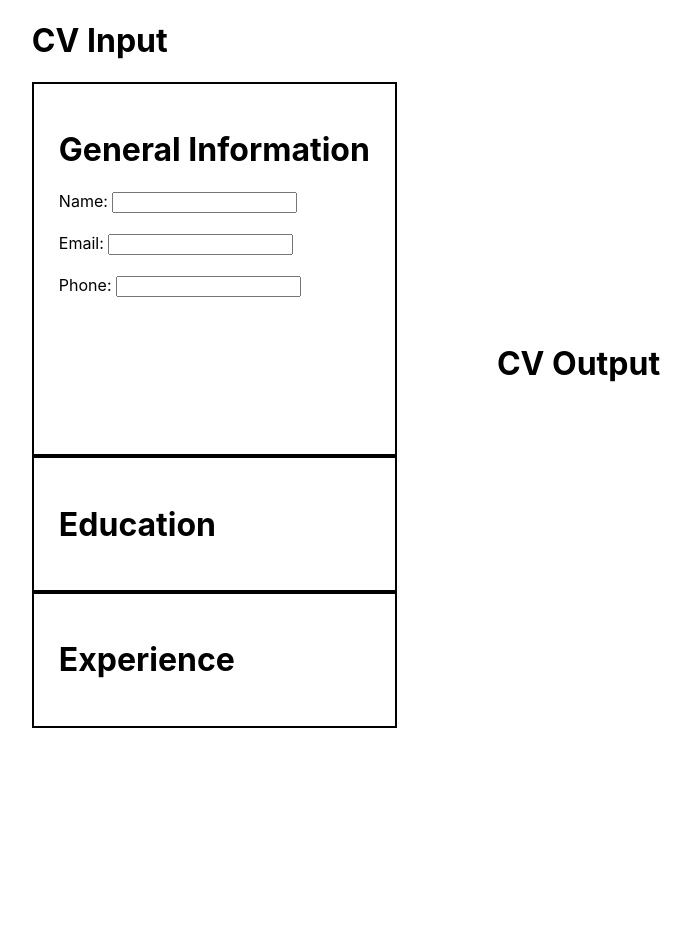
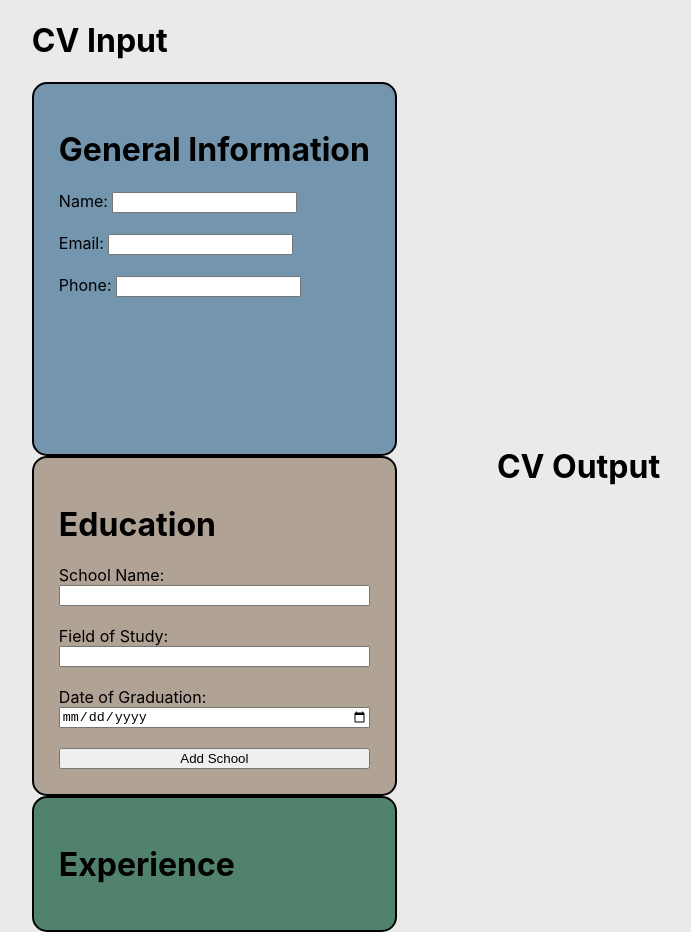
Before and after one commit to blevinspercussion/cv-application-with-hooks, a React (Create React App) app: page / in a window 1280 px wide. Shown: the whole page, without its empty margins (344-1035 px from the left). Before the commit the page ends 800 px from the top, so only its background shows below. Built offline with nearby package versions, Linux system fonts and the light colour scheme.

Commit message:
minor css additions, and started adding functions to Education component

```diff
--- a/src/App.css
+++ b/src/App.css
@@ -2,6 +2,7 @@
   display: flex;
   align-items: center;
   justify-content: center;
+  background-color: rgb(234, 234, 234);
 }
 
 .App-logo {
--- a/src/App.js
+++ b/src/App.js
@@ -15,16 +15,18 @@ const App = () => {
   const [schoolName, setSchoolName] = useState("");
   const [fieldOfStudy, setFieldOfStudy] = useState("");
   const [dateOfGraduation, setDateOfGraduation] = useState("");
+  const [school, setSchool] = useState({});
 
-  const [schools, setSchools] = useState("");
+  const [schools, setSchools] = useState([]);
 
   const [workName, setWorkName] = useState("");
   const [position, setPosition] = useState("");
   const [tasks, setTasks] = useState("");
   const [startDate, setStartDate] = useState("");
   const [endDate, setEndDate] = useState("");
+  const [work, setWork] = useState({});
 
-  const [works, setWorks] = useState("");
+  const [works, setWorks] = useState([]);
 
   // Handlers for general info
   const handleName = (newName) => {
@@ -52,7 +54,19 @@ const App = () => {
     setDateOfGraduation(newDateOfGraduation);
   };
 
-  // TODO functions for school submit and school delete
+  const handleSchools = (newSchool) => {
+    setSchools(schools.concat(newSchool));
+  };
+
+  const handleSchoolSubmit = (newSchool) => {
+    setSchool({
+      schoolName: schoolName,
+      fieldOfStudy: fieldOfStudy,
+      dateOfGraduation: dateOfGraduation,
+    });
+    handleSchools(newSchool);
+    console.log(schools);
+  };
 
   // Handlers for work experience
   const handleWorkName = (newWorkName) => {
@@ -94,7 +108,11 @@ const App = () => {
           fieldOfStudy={fieldOfStudy}
           dateOfGraduation={dateOfGraduation}
           schools={schools}
-          // handleSchoolSubmit={handleSchoolSubmit}
+          handleSchoolName={handleSchoolName}
+          handleFieldOfStudy={handleFieldOfStudy}
+          handleDateOfGraduation={handleDateOfGraduation}
+          handleSchools={handleSchools}
+          handleSchoolSubmit={handleSchoolSubmit}
           // deleteSchool={deleteSchool}
         />
         <ExperienceInfo
--- a/src/components/EducationInfo.js
+++ b/src/components/EducationInfo.js
@@ -1,10 +1,54 @@
 import React from "react";
 import "./component_styles.css";
 
-const EducationInfo = () => {
+const EducationInfo = ({
+  schoolName,
+  fieldOfStudy,
+  dateOfGraduation,
+  schools,
+  handleSchoolName,
+  handleFieldOfStudy,
+  handleDateOfGraduation,
+  handleSchools,
+  handleSchoolSubmit,
+  //   handleSchoolDelete,
+}) => {
+  const handleSchoolNameChange = (e) => {
+    handleSchoolName(e.target.value);
+  };
+
+  const handleFieldOfStudyChange = (e) => {
+    handleFieldOfStudy(e.target.value);
+  };
+
+  const handleDateOfGraduationChange = (e) => {
+    handleDateOfGraduation(e.target.value);
+  };
+
+  const handleSchoolsChange = (e) => {
+    handleSchools(e.target.value);
+  };
+
+  const handleSchoolSubmitChange = (e) => {
+    handleSchoolSubmit();
+    e.preventDefault();
+  };
+
   return (
     <div className="component ed-comp">
       <h1>Education</h1>
+      <label>School Name: </label>
+      <input onChange={handleSchoolNameChange}></input>
+      <br />
+      <label>Field of Study: </label>
+      <input onChange={handleFieldOfStudyChange}></input>
+      <br />
+      <label onChange={handleDateOfGraduationChange}>
+        Date of Graduation:{" "}
+      </label>
+      <input type="date"></input>
+      <br />
+      <input className="btn" type="submit" value="Add School"></input>
     </div>
   );
 };
--- a/src/components/GeneralInfo.js
+++ b/src/components/GeneralInfo.js
@@ -28,11 +28,11 @@ const GeneralInfo = ({
         <br />
         <br />
         <label>Email: </label>
-        <input type={email} onChange={handleEmailChange}></input>
+        <input type="email" onChange={handleEmailChange}></input>
         <br />
         <br />
         <label>Phone: </label>
-        <input type={phone} onChange={handlePhoneChange}></input>
+        <input type="phone" onChange={handlePhoneChange}></input>
         <br />
         <br />
       </form>
--- a/src/components/component_styles.css
+++ b/src/components/component_styles.css
@@ -3,4 +3,17 @@
     flex-direction: column;
     padding: 25px;
     border: 2px solid black;
+    border-radius: 15px;
 }
+
+.gen-info-comp {
+    background-color: #7395ae;
+}
+
+.ed-comp {
+    background-color: #b1a296;
+}
+
+.exp-comp {
+    background-color: #51826d;
+}
```
